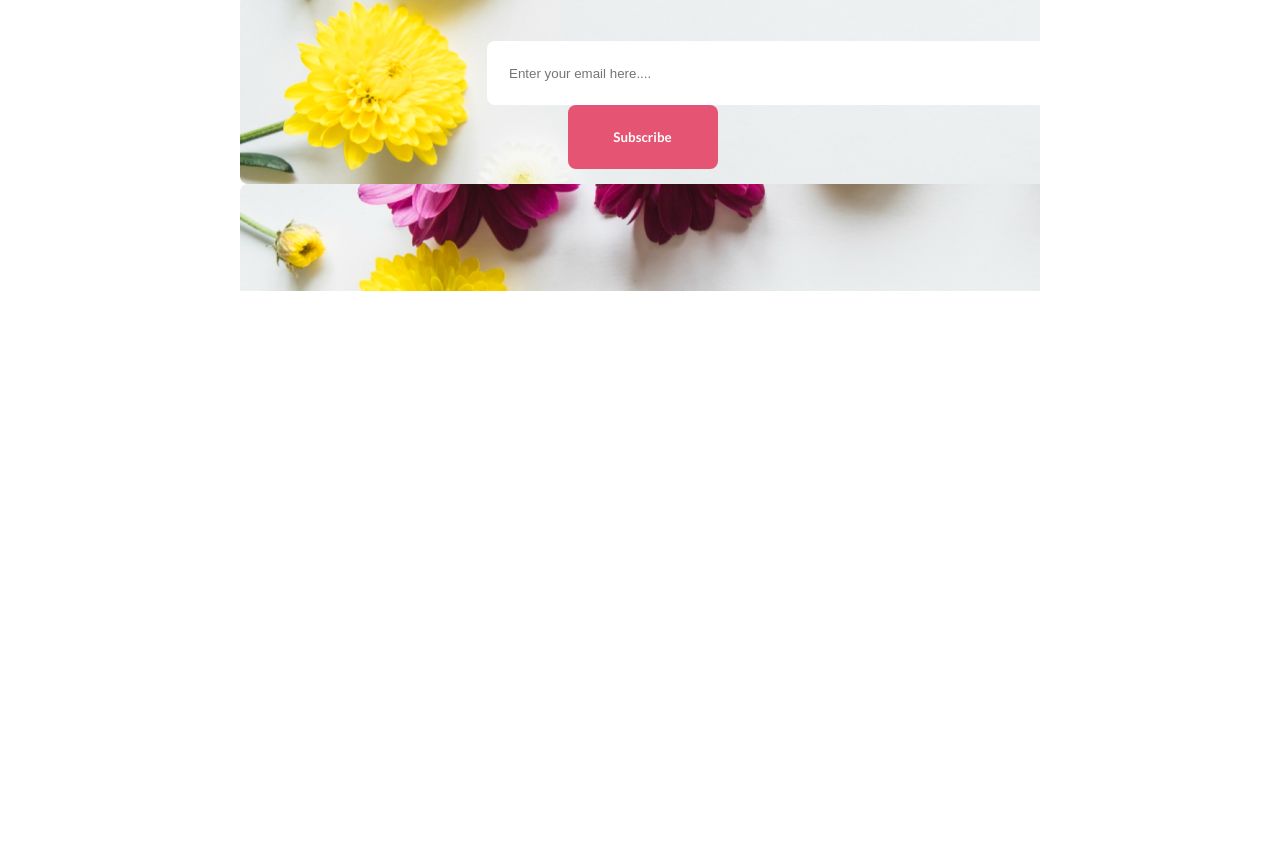
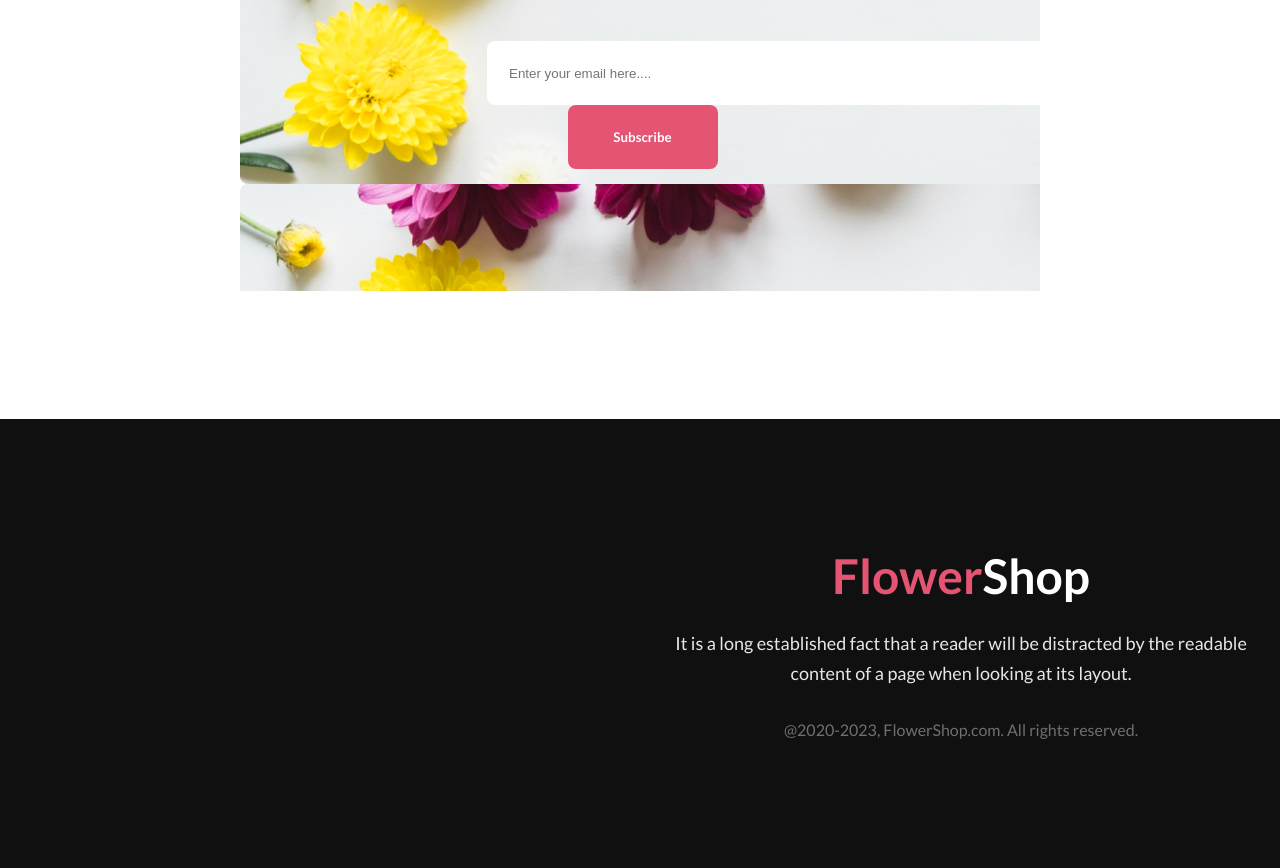
Before and after one commit to Shahriar-Fardows/Flower-shope, a plain HTML site: page index.html in a window 1280 px wide. Shown: the part 4603-5471 px from the top of the page. Before the commit the page ends 5022 px from the top, so only its background shows below. Drawn offline with Linux system fonts and the light colour scheme.

Commit message:
footer and full web is complet

```diff
--- a/index.html
+++ b/index.html
@@ -120,22 +120,34 @@
           content of a page when looking at its layout.
         </p>
         <div>
-            <img src="./Flower Asset/Flower 01.png" alt="">
-            <img src="./Flower Asset/Rectangle 4.png" alt="">
-            <img src="./Flower Asset/Rectangle 5.png" alt="">
-            <img src="./Flower Asset/Rectangle 6.png" alt="">
+          <img src="./Flower Asset/Flower 01.png" alt="" />
+          <img src="./Flower Asset/Rectangle 4.png" alt="" />
+          <img src="./Flower Asset/Rectangle 5.png" alt="" />
+          <img src="./Flower Asset/Rectangle 6.png" alt="" />
         </div>
 
         <div class="email-store">
-            <h1>Get The Latest Deals</h1>
-            <p>$30 coupon for first shopping</p>
-            <input type="email" name="" id="" placeholder="Enter your email here....">
-            <button type="submit">Subscribe</button>
-
+          <h1>Get The Latest Deals</h1>
+          <p>$30 coupon for first shopping</p>
+          <input
+            type="email"
+            name=""
+            id=""
+            placeholder="Enter your email here...."
+          />
+          <button type="submit">Subscribe</button>
         </div>
       </section>
     </main>
 
-
+    <footer>
+      <h1><span style="color: #E55473;">Flower</span>Shop</h1>
+      <p class="p-2">
+        It is a long established fact that a reader will be distracted by the
+        readable <br />
+        content of a page when looking at its layout.
+      </p>
+      <p class="p-3">@2020-2023, FlowerShop.com. All rights reserved. </p>
+    </footer>
   </body>
 </html>
--- a/style.css
+++ b/style.css
@@ -257,3 +257,40 @@ header div button {
   font-weight: 700;
   line-height: normal;
 }
+
+
+/* ------------footer style==============  */
+footer{
+    background: #111010;
+    text-align: center;
+    width: 1922px;
+height: 449px;
+padding: 128px 0px;
+}
+footer h1{
+    color: #FFF;
+font-family: Lato;
+font-size: 48px;
+font-style: normal;
+font-weight: 800;
+line-height: normal;
+}
+footer .p-2{
+    color: rgba(255, 255, 255, 0.90);
+    text-align: center;
+    font-family: Lato;
+    font-size: 18px;
+    font-style: normal;
+    font-weight: 400;
+    line-height: 30px; /* 166.667% */
+    margin: 24px 0 32px 0;
+}
+footer .p-3{
+    color: rgba(255, 255, 255, 0.40);
+text-align: center;
+font-family: Lato;
+font-size: 16px;
+font-style: normal;
+font-weight: 400;
+line-height: normal;
+}
```
